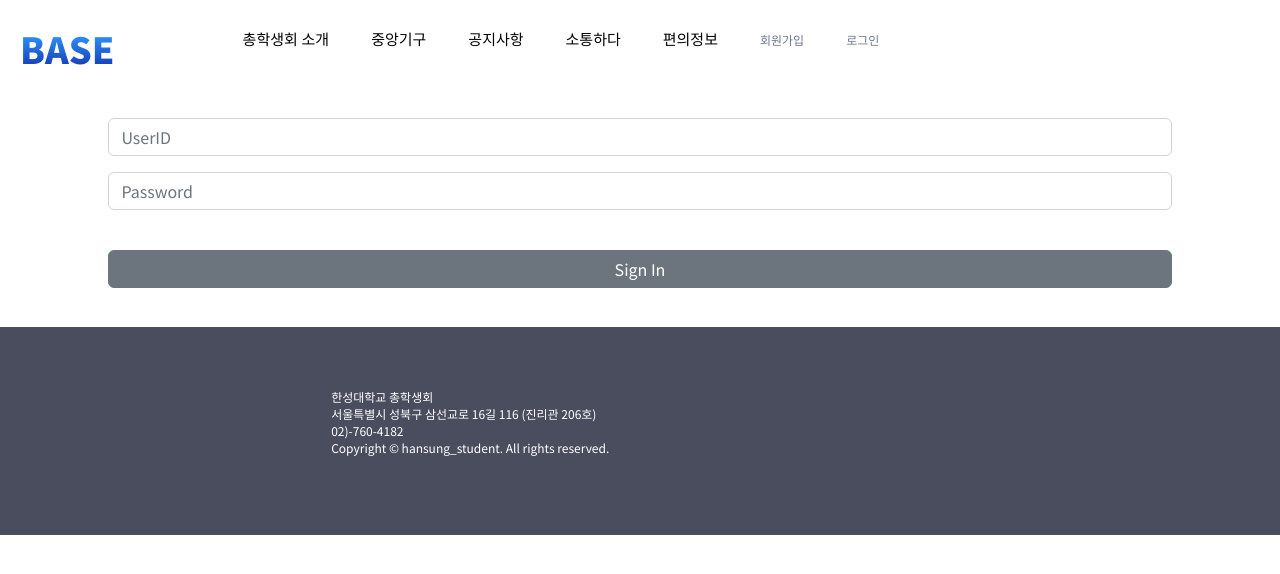
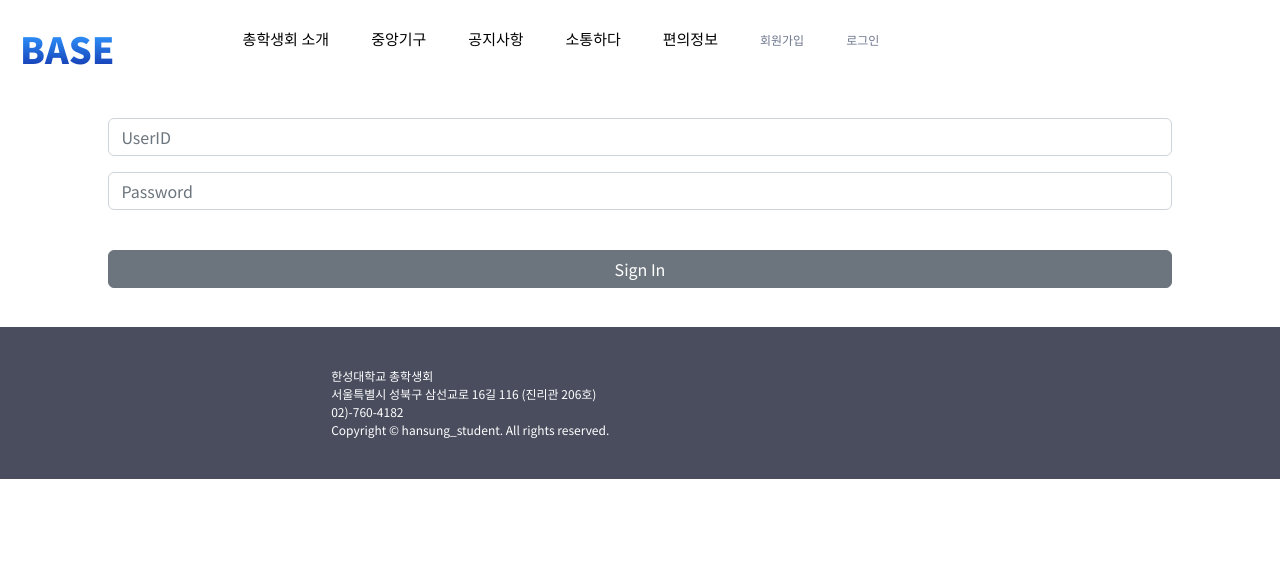
Before and after one commit to JongukYang/council-page, a React (Create React App) app in the folder council-page/: page /sign-in in a window 1280 px wide. Shown: the top 574 px of the page. Built offline with nearby package versions, Linux system fonts and the light colour scheme.

Commit message:
I'm hungry..Edit Footer

```diff
--- a/council-page/src/components/Footer.css
+++ b/council-page/src/components/Footer.css
@@ -5,12 +5,12 @@
     flex-direction: column;
     justify-content: center;
     align-self: center;
-    padding: 3vw 24vw;
+    padding: 1rem 24vw;
 }
 
 .footer-subscription {
-    display: flex;
-    flex-direction: column;
+    /* display: flex; */
+    /* flex-direction: column; */
     justify-content: center;
     align-items: left;
     text-align: left;
@@ -37,8 +37,8 @@ color: #FFFFFF;
     font-family: 'Noto Sans KR';
     font-style: normal;
     font-weight: 400;
-    font-size: 12px;
-    line-height: 140%;
+    /* font-size: 12px; */
+    /* line-height: 140%; */
     /* or 17px */
 
 
--- a/council-page/src/components/Footer.js
+++ b/council-page/src/components/Footer.js
@@ -7,12 +7,12 @@ function Footer(){
     return(
         <div className='footer-container'>
             <section className='footer-subscription'>
-                <p className='footer-subscription-text'>
+                <div className='footer-subscription-text'>
                     한성대학교 총학생회<br/>
                     서울특별시 성북구 삼선교로 16길 116 (진리관 206호)<br/>
                     02)-760-4182<br/>
                     Copyright © hansung_student. All rights reserved.
-                </p>
+                </div>
             </section>
         </div>
     )
--- a/council-page/src/components/pages/Notice.css
+++ b/council-page/src/components/pages/Notice.css
@@ -48,6 +48,7 @@
     width: 30%;
     display: inline-block;
     margin-left: 5%;
+    cursor: pointer;
 }
 
 .noticeBoard>:hover{
```
